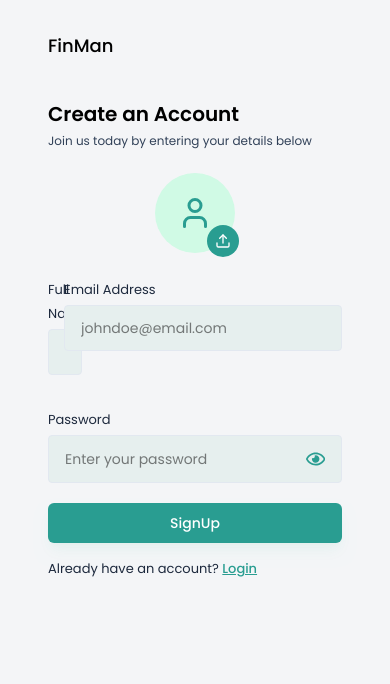
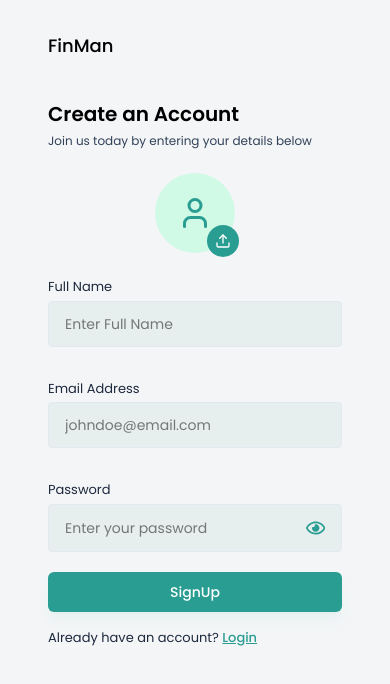
Before and after one commit to anantkatyayn/finman-frontend, a React (Vite) app: page /signUp in a window 390 px wide. Shown: the top 684 px of the page. Built offline with nearby package versions, Linux system fonts and the light colour scheme; no server answers; a web font is replaced by a local one.

Commit message:
fixed the responsiveness issue in signup.jsx

```diff
--- a/src/components/inputs/Input.jsx
+++ b/src/components/inputs/Input.jsx
@@ -6,7 +6,7 @@ const Input = ({ value, onChange, label, placeholder, type }) => {
     setShowPassword(!showPassword);
   };
   return (
-    <div>
+    <div className="flex flex-col w-full">
       <label className="text-[13px] text-slate-800">{label}</label>
 
       <div className="input-box">
--- a/src/index.css
+++ b/src/index.css
@@ -20,7 +20,7 @@
 }
 
 .input-box {
-  @apply w-full flex justify-center gap-3 text-sm text-black bg-[#E6EFEE] rounded px-4 py-3 mt-1 mb-4 border border-slate-200 outline-none;
+  @apply w-full flex justify-between items-center gap-3 text-sm text-black bg-[#E6EFEE] rounded px-4 py-3 mt-1 mb-4 border border-slate-200 outline-none;
 }
 
 .btn-primary {
--- a/src/pages/Auth/Signup.jsx
+++ b/src/pages/Auth/Signup.jsx
@@ -5,7 +5,7 @@ import Input from "../../components/inputs/Input";
 import { validateEmail } from "../../utils/helper";
 import ProfilePhotoSelector from "../../components/inputs/ProfilePhotoSelector";
 import { UserContext } from "../../context/UserContext";
-import uploadImage from "../../utils/uploadImage"
+import uploadImage from "../../utils/uploadImage";
 import axiosInstance from "../../utils/axiosInstace";
 import { API_PATHS } from "../../utils/apiPath";
 const Signup = () => {
@@ -16,7 +16,7 @@ const Signup = () => {
   const [error, setError] = useState(null);
   const navigate = useNavigate();
 
-  const {updateUser} = useContext(UserContext)
+  const { updateUser } = useContext(UserContext);
 
   const handleSignUp = async (e) => {
     e.preventDefault();
@@ -42,16 +42,15 @@ const Signup = () => {
     //Signup API call
 
     try {
-
-      if(profilePic){
+      if (profilePic) {
         const imgUploadRes = await uploadImage(profilePic);
-        profileImageUrl = imgUploadRes.imageUrl||"";
+        profileImageUrl = imgUploadRes.imageUrl || "";
       }
       const response = await axiosInstance.post(API_PATHS.AUTH.REGISTER, {
         fullName,
         email,
         password,
-        profileImageUrl
+        profileImageUrl,
       });
 
       const { token, user } = response.data;
@@ -82,21 +81,26 @@ const Signup = () => {
           <ProfilePhotoSelector image={profilePic} setImage={setProfilePic} />
 
           <div className="grid grid-cols-1 md:grid-cols-2 gap-4">
+            <div className="w-full">
               <Input
-              type={"text"}
+                type="text"
                 value={fullName}
                 onChange={({ target }) => setFullName(target.value)}
                 label="Full Name"
                 placeholder="Enter Full Name"
               />
+            </div>
+            <div className="w-full">
               <Input
                 value={email}
                 onChange={({ target }) => setEmail(target.value)}
-              label="Email Address "
+                label="Email Address"
                 placeholder="johndoe@email.com"
                 type="text"
               />
-            <div className="col-span-2">
+            </div>
+
+            <div className="md:col-span-2 w-full">
               <Input
                 value={password}
                 onChange={({ target }) => setPassword(target.value)}
```
Lines whose indentation alone changed are shown as unchanged.
